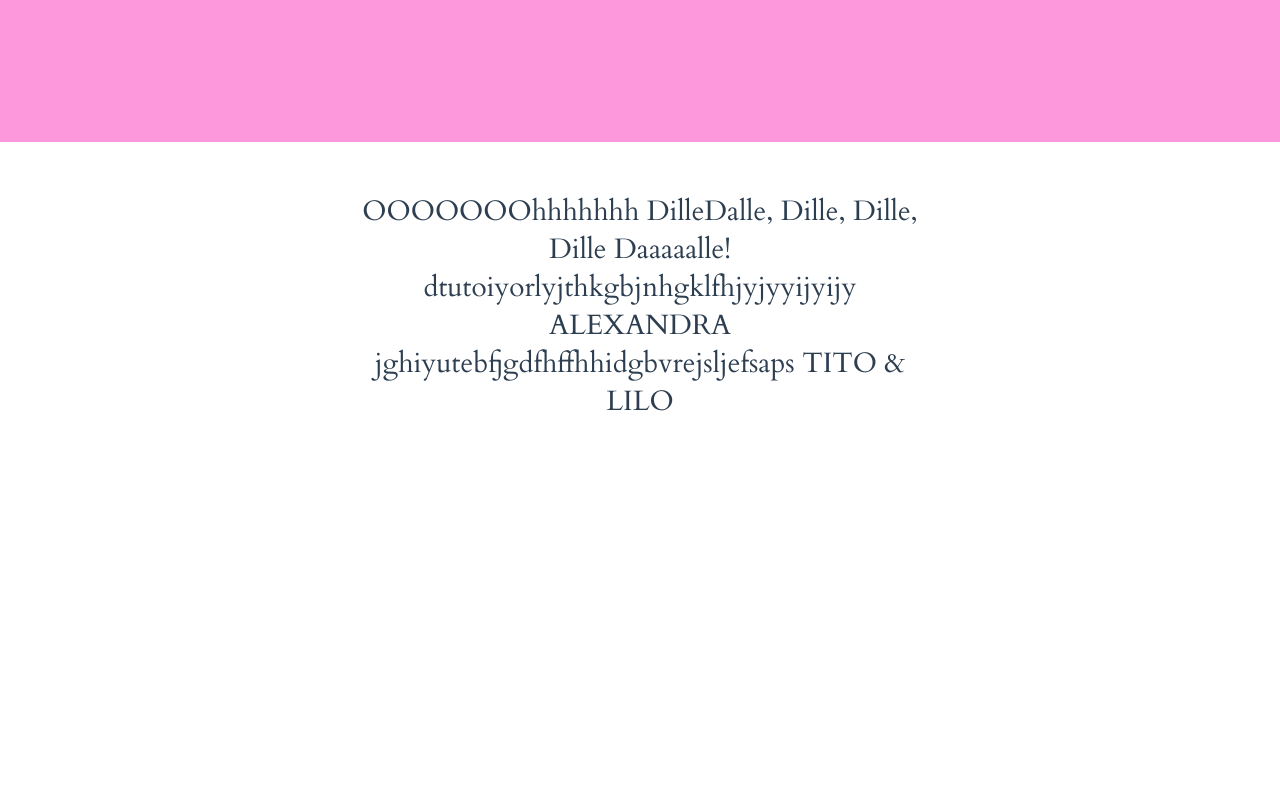
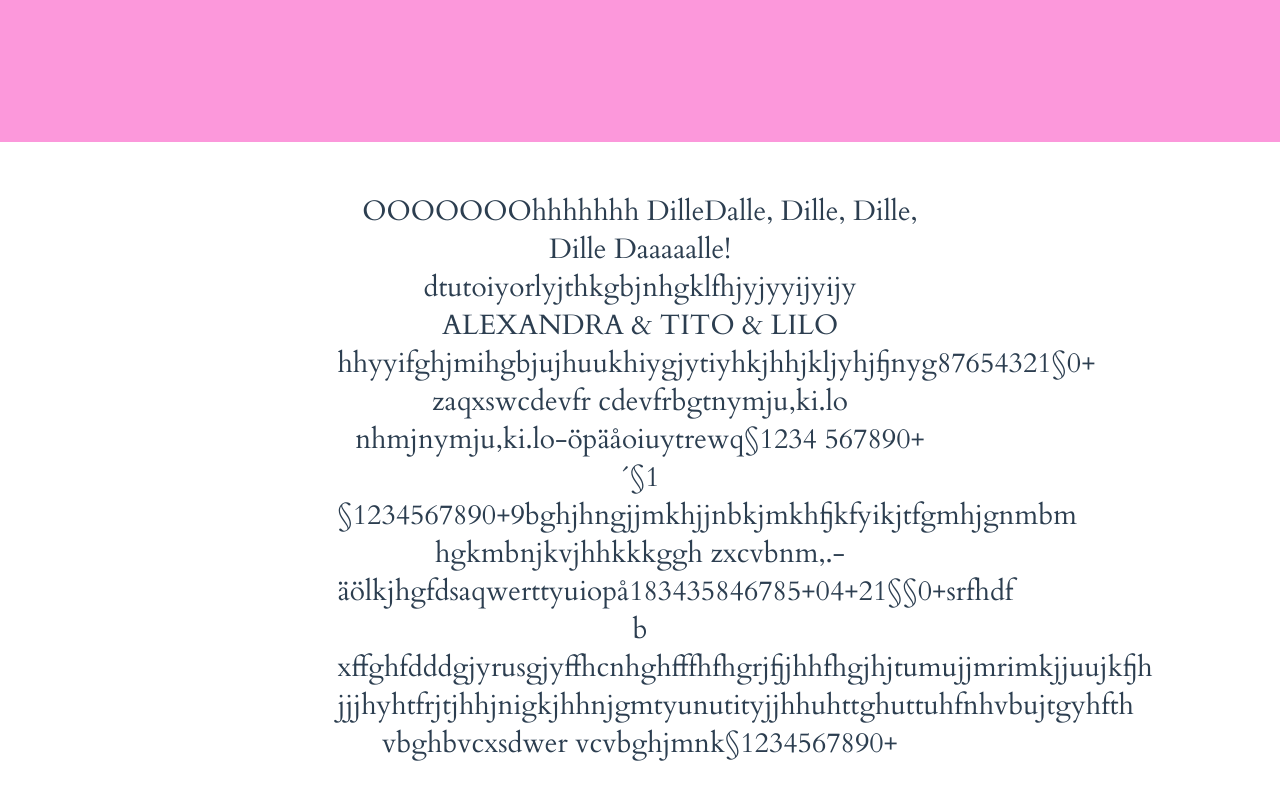
Before and after one commit to sashadeve/dilledalle, a plain HTML site: page index.html in a window 1280 px wide. Shown: the part 1966-2766 px from the top of the page. Drawn offline with Linux system fonts and the light colour scheme.

Commit message:
alexandras text

```diff
--- a/index.html
+++ b/index.html
@@ -117,8 +117,16 @@
     <section class="section section--alignCentered section--description">
       <p class="color--darkgrey section__description">
         OOOOOOOhhhhhhh DilleDalle, Dille, Dille, Dille Daaaaalle!
-        dtutoiyorlyjthkgbjnhgklfhjyjyyijyijy ALEXANDRA
-        jghiyutebfjgdfhffhhidgbvrejsljefsaps TITO & LILO
+        dtutoiyorlyjthkgbjnhgklfhjyjyyijyijy ALEXANDRA & TITO & LILO
+        hhyyifghjmihgbjujhuukhiygjytiyhkjhhjkljyhjfjnyg87654321§0+ zaqxswcdevfr
+        cdevfrbgtnymju,ki.lo nhmjnymju,ki.lo-öpäåoiuytrewq§1234 567890+´§1
+
+        §1234567890+9bghjhngjjmkhjjnbkjmkhfjkfyikjtfgmhjgnmbm hgkmbnjkvjhhkkkggh
+        zxcvbnm,.-äölkjhgfdsaqwerttyuiopå183435846785+04+21§§0+srfhdf
+        b    xffghfdddgjyrusgjyffhcnhghfffhfhgrjfjjhhfhgjhjtumujjmrimkjjuujkfjh
+
+        jjjhyhtfrjtjhhjnigkjhhnjgmtyunutityjjhhuhttghuttuhfnhvbujtgyhfth
+        vbghbvcxsdwer vcvbghjmnk§1234567890+
       </p>
 
     <div class="background--skyBlue modal--closed">
```
